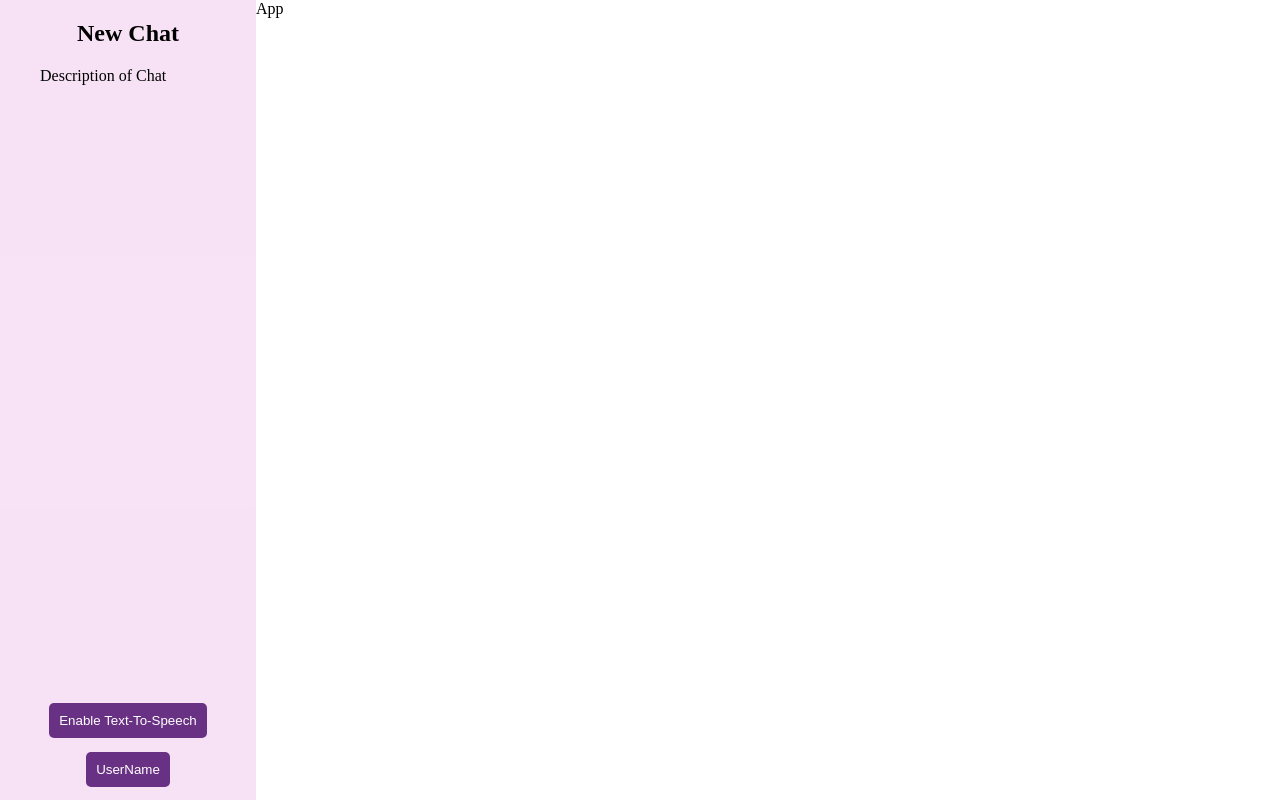
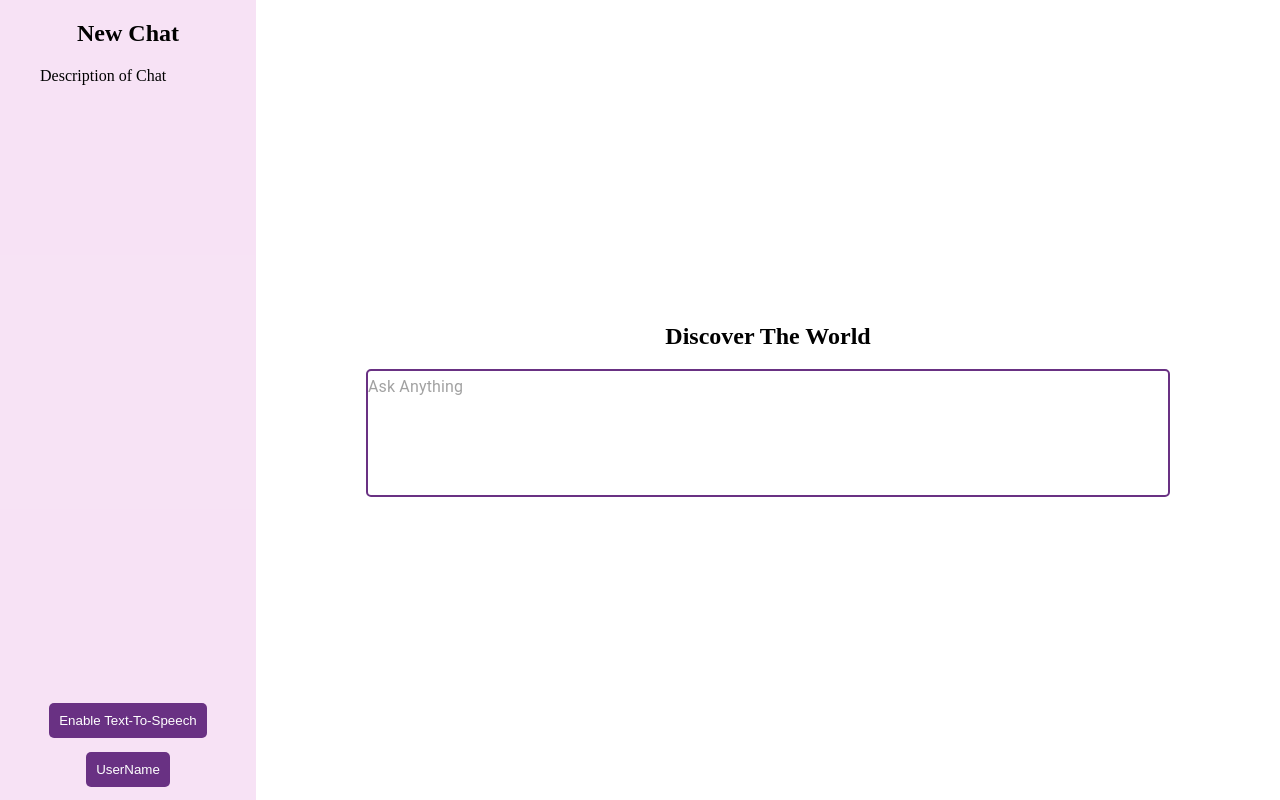
Before and after one commit to Kerlin-Augustin/rc-ai-proj, a React (Vite) app: page / in a window 1280 px wide. Built offline with nearby package versions, Linux system fonts and the light colour scheme.

Commit message:
prompt page

```diff
--- a/package.json
+++ b/package.json
@@ -10,6 +10,9 @@
     "preview": "vite preview"
   },
   "dependencies": {
+    "@emotion/react": "11.11.4",
+    "@emotion/styled": "11.11.5",
+    "@mui/material": "5.15.15",
     "react": "^18.2.0",
     "react-dom": "^18.2.0"
   },
--- a/src/App.tsx
+++ b/src/App.tsx
@@ -1,5 +1,6 @@
 // import { useState } from "react";
-import SideBar from "./components/SideBar";
+import PromptPage from "./pages/PromptPage";
+import SideBar from "./pages/SideBar";
 
 function App() {
   // const [count, setCount] = useState(0);
@@ -7,7 +8,7 @@ function App() {
   return (
     <>
       <SideBar />
-      <div>App</div>
+      <PromptPage />
     </>
   );
 }
--- /dev/null
+++ b/src/pages/PromptPage.tsx
@@ -0,0 +1,36 @@
+import { CSSProperties } from "react";
+import { Input } from "@mui/material";
+
+const PromptPage = () => {
+  const styles: Record<string, CSSProperties> = {
+    body: {
+      display: "flex",
+      flexDirection: "column",
+      justifyContent: "center",
+      alignItems: "center",
+      minHeight: "100vh",
+    },
+    input: {
+      border: "2px solid #693183",
+      // padding: "0 20em",
+      borderRadius: "5px",
+    },
+  };
+
+  return (
+    <div style={styles.body}>
+      <h2>Discover The World</h2>
+      <div style={styles.input}>
+        <Input
+          disableUnderline={true}
+          placeholder="Ask Anything"
+          multiline={true}
+          rows="5"
+          sx={{ width: "50em" }}
+        />
+      </div>
+    </div>
+  );
+};
+
+export default PromptPage;
--- a/src/components/SideBar.tsx
+++ b/src/pages/SideBar.tsx
@@ -1,5 +1,5 @@
 import { CSSProperties } from "react";
-import PrimaryButton from "./PrimaryButton";
+import PrimaryButton from "../components/PrimaryButton";
 
 const styles: Record<string, CSSProperties> = {
   sideBar: {
```
Also changed, not shown: 1 other file (tests, documents, lock files or other folders).
